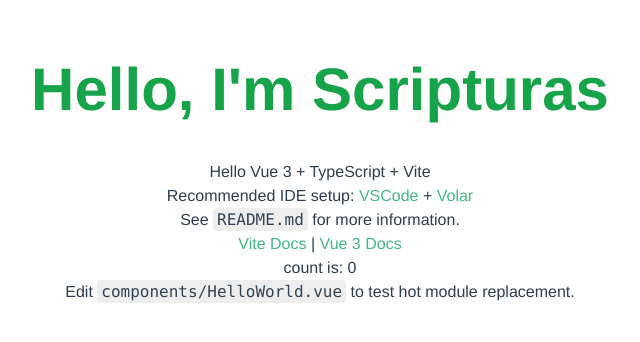
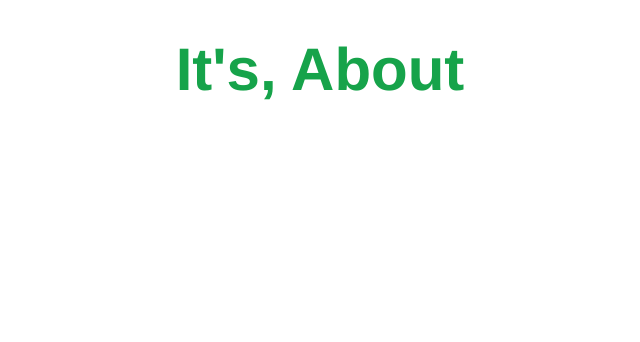
Before and after one commit to doguskysilva/pope-is-pop, a Vue app: page /about in a window 1280 px wide. Shown: the top 342 px of the page, without its empty margins (320-960 px from the left). Built offline with nearby package versions, Linux system fonts and the light colour scheme.

Commit message:
feat: add suporte to vue router

```diff
--- a/package.json
+++ b/package.json
@@ -7,7 +7,8 @@
     "preview": "vite preview"
   },
   "dependencies": {
-    "vue": "^3.2.25"
+    "vue": "^3.2.25",
+    "vue-router": "^4.0.12"
   },
   "devDependencies": {
     "@vitejs/plugin-vue": "^2.0.0",
--- a/src/App.vue
+++ b/src/App.vue
@@ -1,23 +1,5 @@
-<script setup lang="ts">
-// This starter template is using Vue 3 <script setup> SFCs
-// Check out https://v3.vuejs.org/api/sfc-script-setup.html#sfc-script-setup
-import HelloWorld from './components/HelloWorld.vue'
-</script>
+<script setup lang="ts"></script>
 
 <template>
-  <h1 class="text-center w-full font-bold text-6xl text-green-600 mb-10">
-    Hello, I'm Scripturas
-  </h1>
-  <HelloWorld msg="Hello Vue 3 + TypeScript + Vite" />
+  <router-view/>
 </template>
-
-<style>
-#app {
-  font-family: Avenir, Helvetica, Arial, sans-serif;
-  -webkit-font-smoothing: antialiased;
-  -moz-osx-font-smoothing: grayscale;
-  text-align: center;
-  color: #2c3e50;
-  margin-top: 60px;
-}
-</style>
--- /dev/null
+++ b/src/components/About.vue
@@ -0,0 +1,7 @@
+<script setup lang="ts"></script>
+
+<template>
+  <h1 class="text-center w-full font-bold text-6xl text-green-600 my-10">
+    It's, About
+  </h1>
+</template>
--- /dev/null
+++ b/src/components/Home.vue
@@ -0,0 +1,14 @@
+<script setup lang="ts">
+// This starter template is using Vue 3 <script setup> SFCs
+// Check out https://v3.vuejs.org/api/sfc-script-setup.html#sfc-script-setup
+import HelloWorld from './HelloWorld.vue'
+</script>
+
+<template>
+  <h1 class="text-center w-full font-bold text-6xl text-green-600 my-10">
+    Hello, I'm Scripturas
+  </h1>
+  <div class="text-center">
+    <HelloWorld msg="Hello Vue 3 + TypeScript + Vite" />
+  </div>
+</template>
--- a/src/index.css
+++ b/src/index.css
@@ -1,3 +1,9 @@
 @tailwind base;
 @tailwind components;
 @tailwind utilities;
+
+body {
+  font-family: Avenir, Helvetica, Arial, sans-serif;
+  -webkit-font-smoothing: antialiased;
+  -moz-osx-font-smoothing: grayscale;
+}
--- a/src/main.ts
+++ b/src/main.ts
@@ -1,5 +1,6 @@
 import { createApp } from 'vue'
 import App from './App.vue'
 import './index.css'
+import router from './router'
 
-createApp(App).mount('#app')
+createApp(App).use(router).mount('#app')
```
Also changed, not shown: src/router.ts (added, +15 -0 lines), 1 other file (tests, documents, lock files or other folders).
